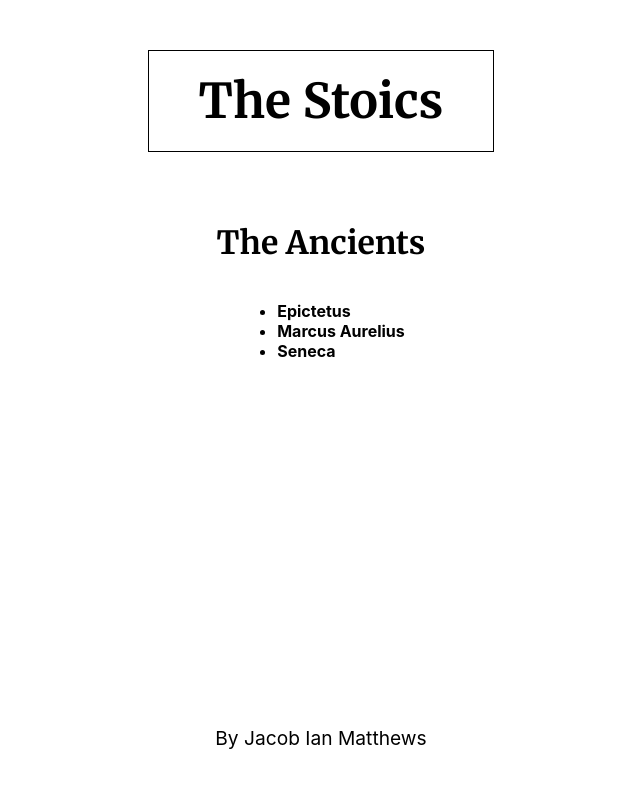
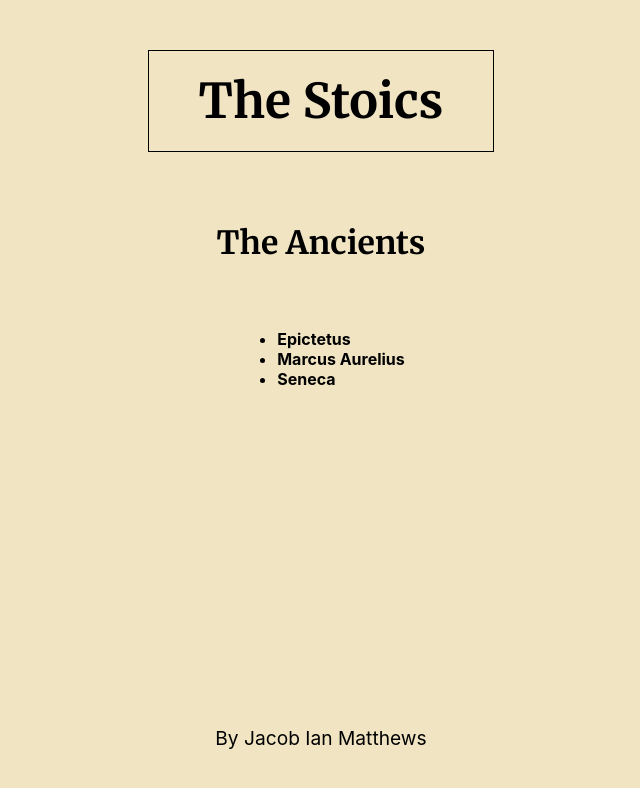
Before and after one commit to jacob-ian/thestoics, a React (Create React App) app: page / in a window 1280 px wide. Shown: the top 788 px of the page, without its empty margins (319-959 px from the left). Built offline with nearby package versions, Linux system fonts and the light colour scheme.

Commit message:
style(*): Add CSS Variables
- Add background-color, button-hover, and font-display variables

```diff
--- a/src/index.css
+++ b/src/index.css
@@ -1,5 +1,11 @@
 *, *::before, *::after {
   box-sizing: border-box;
+}
+
+:root {
+  --background-color: rgb(240, 228, 195);
+  --button-hover: rgba(0,0,0,0.2);
+  --font-display: Merriweather, sans-serif;
 }
 
 html, body {
@@ -10,6 +16,7 @@ html, body {
 }
 
 body {
+  background-color: var(--background-color);
   flex: 1;
   font-family: -apple-system, BlinkMacSystemFont, 'Segoe UI', 'Roboto', 'Oxygen',
     'Ubuntu', 'Cantarell', 'Fira Sans', 'Droid Sans', 'Helvetica Neue',
@@ -41,5 +48,6 @@ a:hover{
 }
 
 h1 {
-  font-family: Merriweather, sans-serif
+  font-family: Merriweather, sans-serif;
+  margin-bottom: 50px
 }
```
